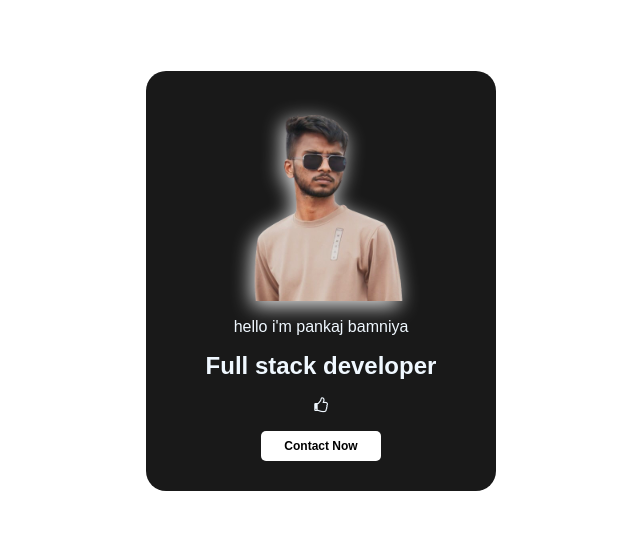
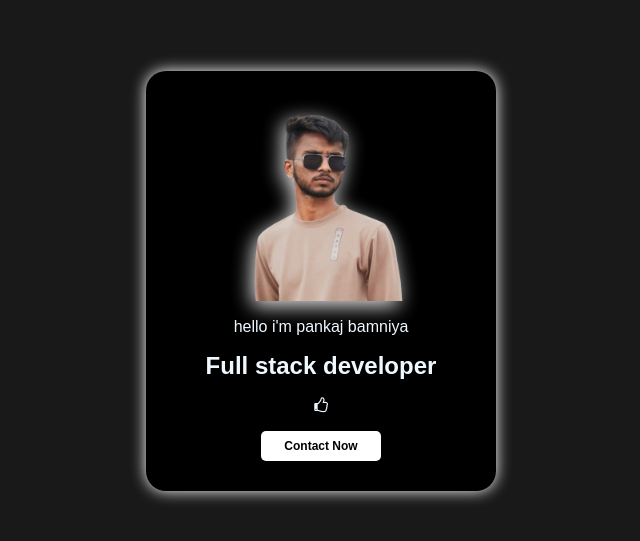
Before and after one commit to PANKAjBamniya/My-Card, a plain HTML site: page index.html in a window 1280 px wide. Shown: the part 119-660 px from the top of the page, without its empty margins (319-959 px from the left). Drawn offline with Linux system fonts and the light colour scheme.

Commit message:
colours change

```diff
--- a/style.css
+++ b/style.css
@@ -6,7 +6,7 @@
     font-family: Arial, Helvetica, sans-serif;
 }
 .container{
-    background-color: #fff;
+    background-color: #191919;
     height: 100vh;
     display: flex;
     justify-content: center;
@@ -15,13 +15,15 @@
 #card{
     height: 420px;
     width: 350px;
-    background-color: #191919;
+    /* background-color: #191919; */
+    background-color: black;
     padding: 30px;
     display: flex;
     flex-direction: column;
     align-items: center;
     justify-content: space-between;
     border-radius: 20px;
+    box-shadow: 0 0 15px white;
 }
 img{
     height: 200px;
```
